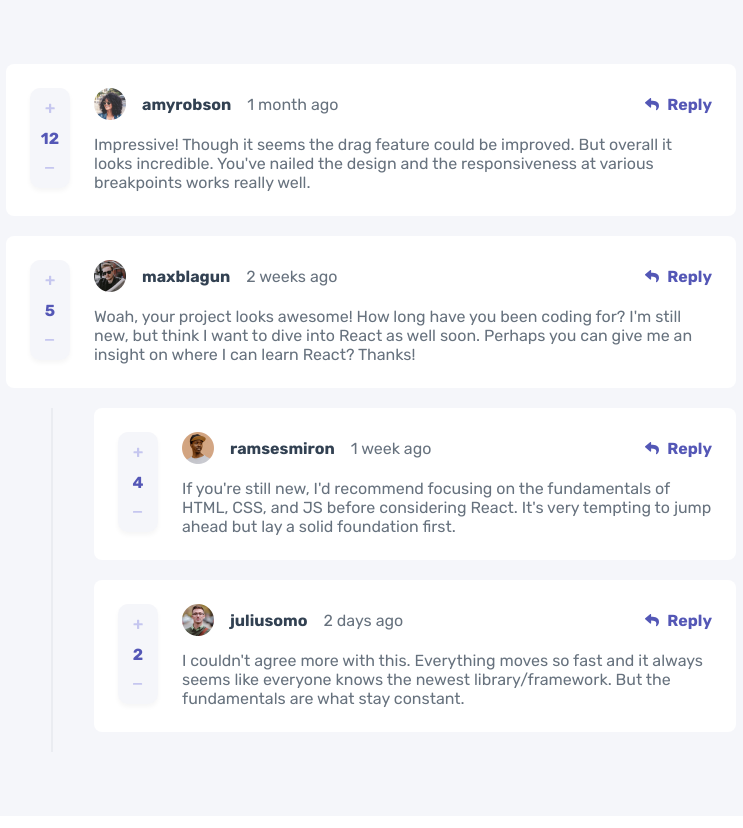
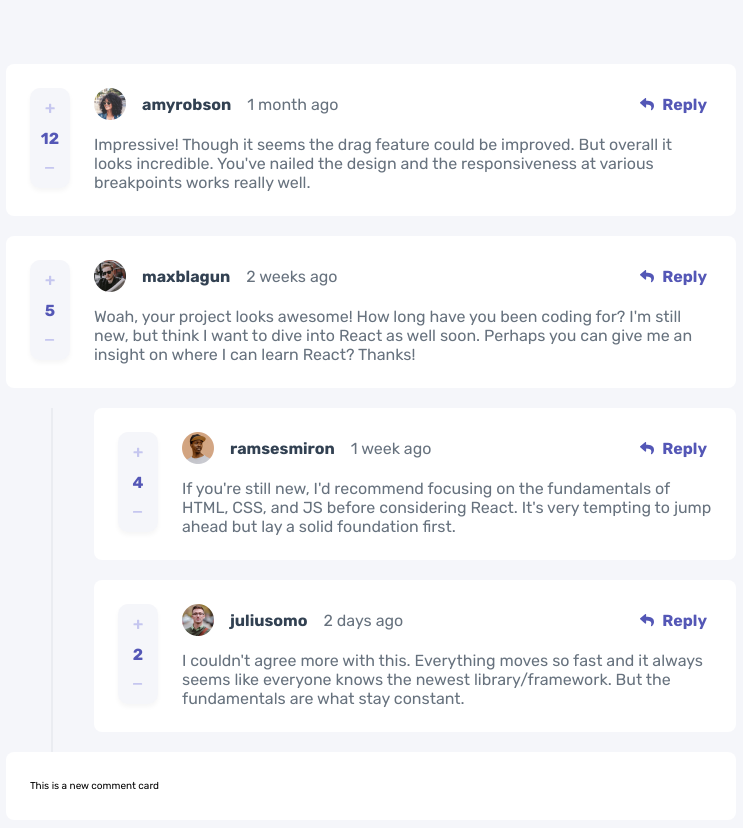
Before and after one commit to adarshcodes/interective-comment-section, a React (Create React App) app: page / in a window 1280 px wide. Shown: the top 828 px of the page, without its empty margins (269-1012 px from the left). Built offline with nearby package versions, Linux system fonts and the light colour scheme.

Commit message:
adding subtle push animation to counter and reply button

```diff
--- a/src/Assets/sass/components/_comment.scss
+++ b/src/Assets/sass/components/_comment.scss
@@ -58,16 +58,24 @@
 	}
 
 	&--reply {
+		padding: 0.5rem;
+		border-radius: 0.5rem;
 		@include flex-row;
 		align-items: center;
 		cursor: pointer;
 		font-size: 1.6rem;
 		font-weight: 700;
 		color: $moderate-blue;
+		transition: all 0.2s;
 
 		img {
 			width: 1.4rem;
 			margin-right: 0.8rem;
+		}
+
+		&:active {
+			@include neuActive;
+			transform: scale(0.9);
 		}
 	}
 
@@ -82,3 +90,10 @@
 .replies {
 	width: 64.2rem;
 }
+
+.new-comment {
+	padding: 2.8rem 2.4rem;
+	width: 73rem;
+	border-radius: 0.8rem;
+	background-color: $white;
+}
--- a/src/Assets/sass/components/_votes.scss
+++ b/src/Assets/sass/components/_votes.scss
@@ -29,6 +29,7 @@
 
 		&:active {
 			@include neuActive;
+			transform: scale(0.8);
 		}
 	}
 
--- a/src/Assets/sass/main.css
+++ b/src/Assets/sass/main.css
@@ -89,6 +89,8 @@ body {
 }
 
 .comment--reply {
+  padding: 0.5rem;
+  border-radius: 0.5rem;
   display: flex;
   flex-direction: row;
   align-items: center;
@@ -96,11 +98,17 @@ body {
   font-size: 1.6rem;
   font-weight: 700;
   color: #5457b6;
+  transition: all 0.2s;
 }
 
 .comment--reply img {
   width: 1.4rem;
   margin-right: 0.8rem;
+}
+
+.comment--reply:active {
+  box-shadow: inset -2px -2px 6px rgba(255, 255, 255, 0.7), inset -2px -2px 4px rgba(255, 255, 255, 0.5), inset 2px 2px 2px rgba(255, 255, 255, 0.075), inset 2px 2px 4px rgba(0, 0, 0, 0.15);
+  transform: scale(0.9);
 }
 
 .comment--comment-text {
@@ -112,6 +120,13 @@ body {
 
 .replies {
   width: 64.2rem;
+}
+
+.new-comment {
+  padding: 2.8rem 2.4rem;
+  width: 73rem;
+  border-radius: 0.8rem;
+  background-color: #ffffff;
 }
 
 .vote-counter {
@@ -150,6 +165,7 @@ body {
 
 .vote-counter__vote-icon:active {
   box-shadow: inset -2px -2px 6px rgba(255, 255, 255, 0.7), inset -2px -2px 4px rgba(255, 255, 255, 0.5), inset 2px 2px 2px rgba(255, 255, 255, 0.075), inset 2px 2px 4px rgba(0, 0, 0, 0.15);
+  transform: scale(0.8);
 }
 
 .vote-counter__vote-count {
--- a/src/components/Container.jsx
+++ b/src/components/Container.jsx
@@ -4,6 +4,7 @@ import React from "react";
 // Component import
 import Comment from "./Comment";
 import Replies from "./Replies";
+import NewComment from "./NewComment";
 import UserData from "../userData";
 
 function Container() {
@@ -41,7 +42,12 @@ function Container() {
 		);
 	});
 
-	return <div className="container">{comments}</div>;
+	return (
+		<div className="container">
+			{comments}
+			<NewComment />
+		</div>
+	);
 }
 
 export default Container;
--- /dev/null
+++ b/src/components/NewComment.jsx
@@ -0,0 +1,8 @@
+// native import
+import React from "react";
+
+function NewComment() {
+	return <div className="new-comment">This is a new comment card</div>;
+}
+
+export default NewComment;
```
Also changed, not shown: 1 other file (tests, documents, lock files or other folders).
